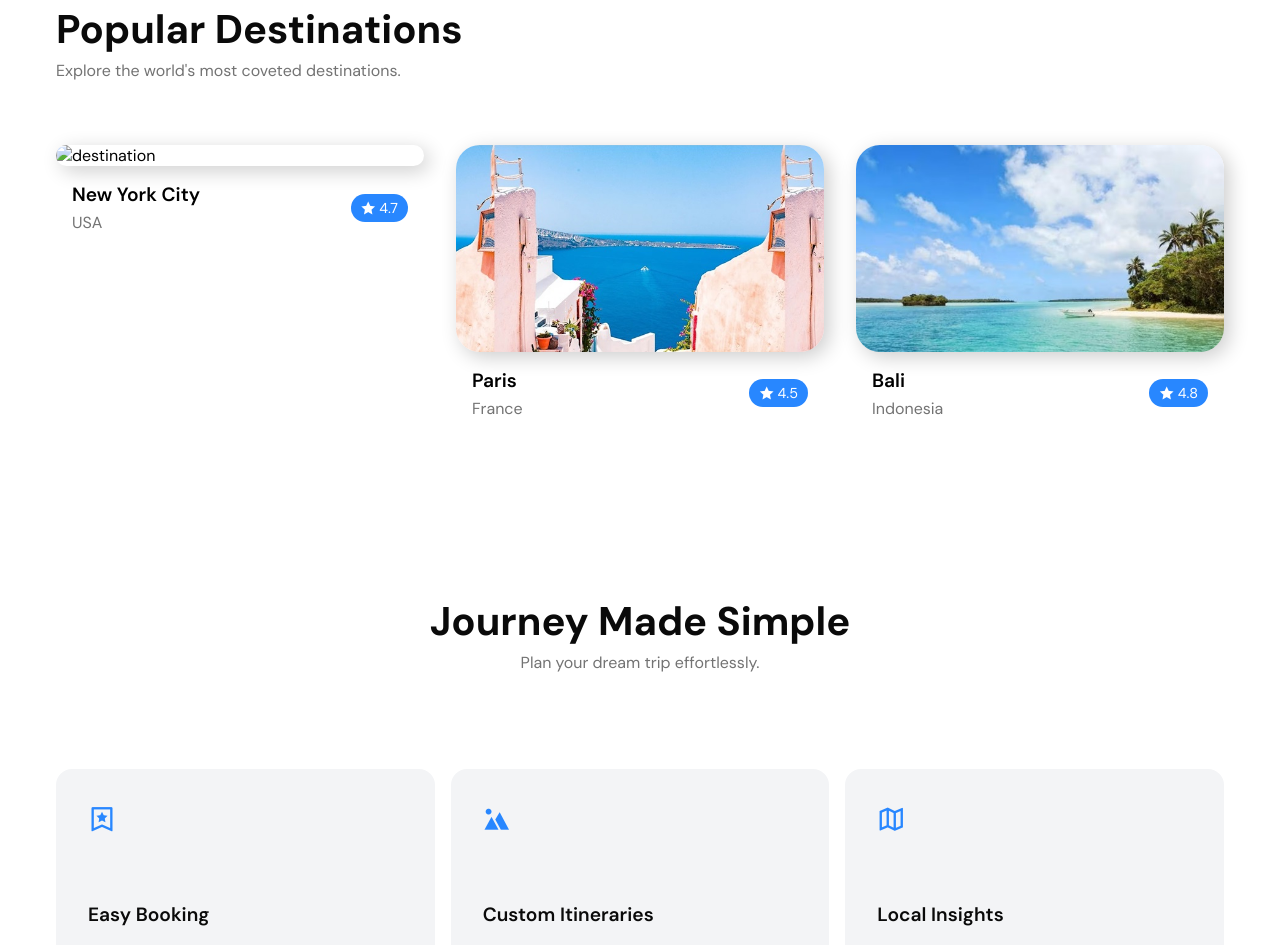
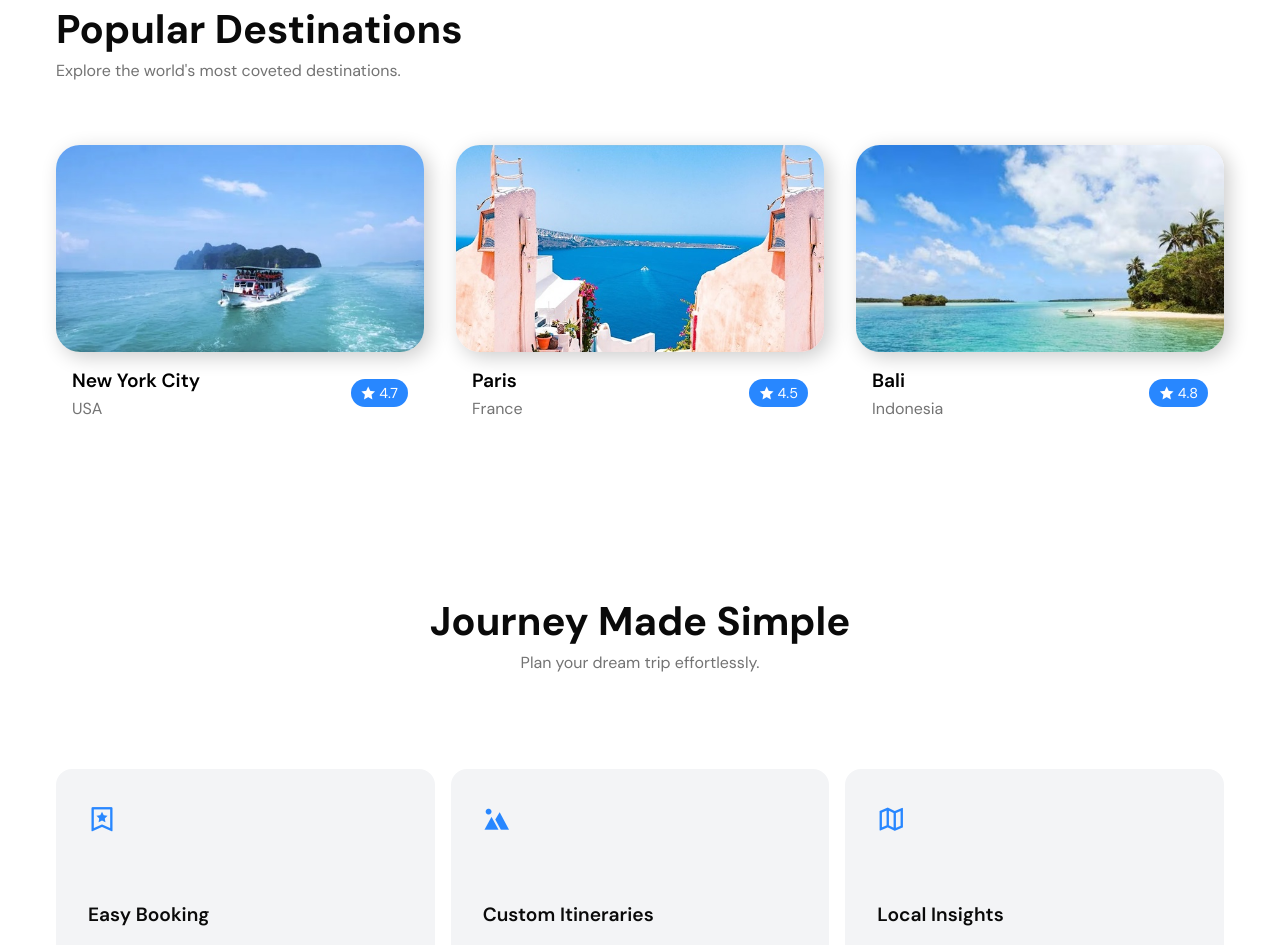
Before and after one commit to abhaybansal12/trip_planner, a plain HTML site: page index.html in a window 1280 px wide. Shown: the part 811-1756 px from the top of the page. Drawn offline with nearby package versions, Linux system fonts and the light colour scheme; files whose address does not match are found by name.

Commit message:
Update index.html

```diff
--- a/index.html
+++ b/index.html
@@ -60,7 +60,7 @@
       </p>
       <div class="destination__grid">
         <div class="destination__card">
-          <img src="assets/destination-1.jpg" alt="destination" />
+          <img src="destination-1.jpg" alt="destination" />
           <div class="destination__card__details">
             <div>
               <h4>New York City</h4>
```
